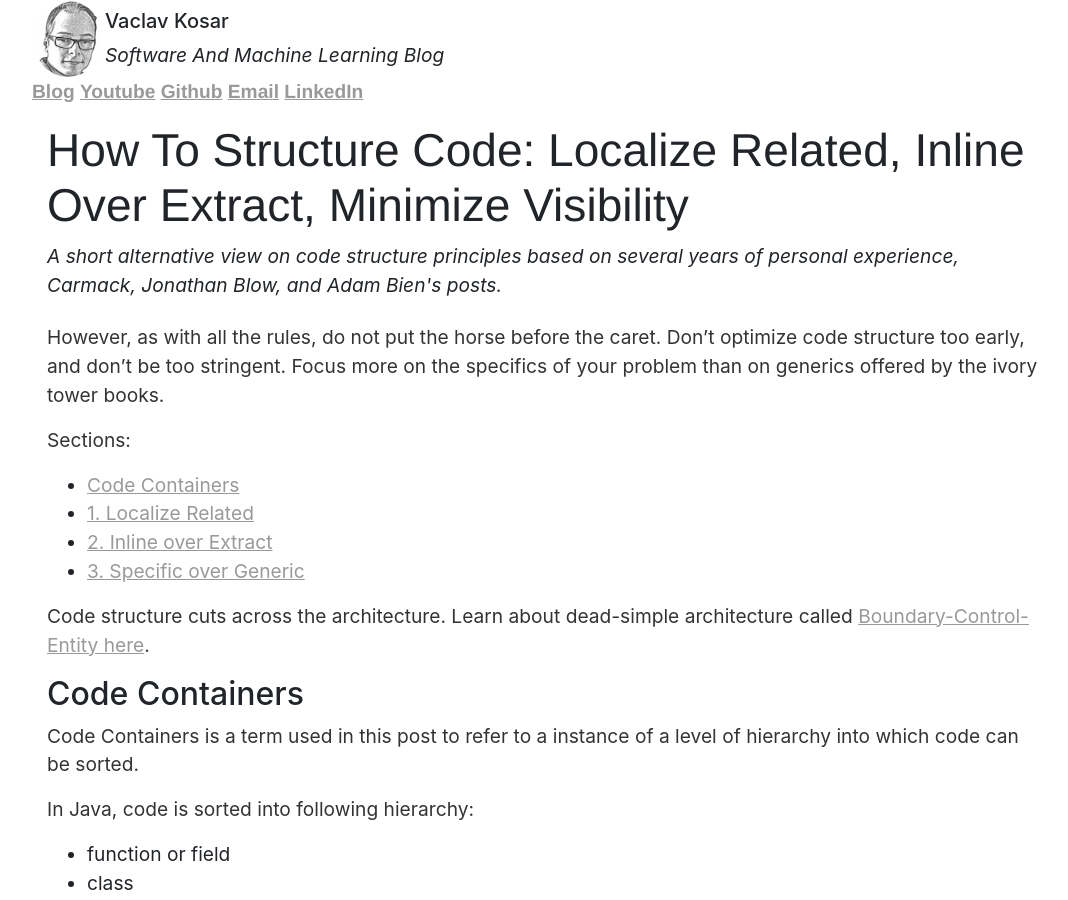
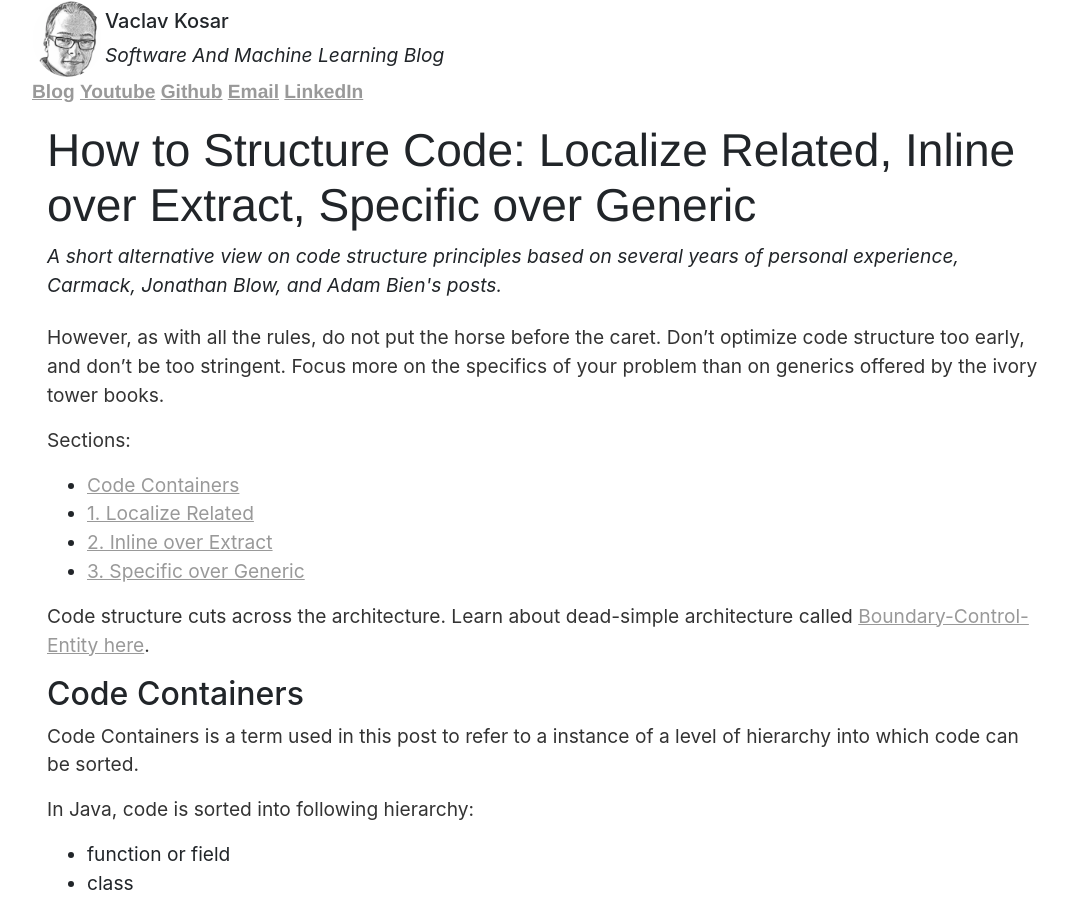
Before and after one commit to vackosar/vackosar.github.io, a Jekyll site: the page built from _posts/2017-06-04-Code-Structure-Principles.md, in a window 1280 px wide and 900 px high. Shown: the whole window, without its empty margins (96-1164 px from the left). Built offline with Jekyll 4.4.1, drawn with Linux system fonts in a browser that asks for light colours; nearby versions of some CDN libraries; library files that are not in the unit come from our copies; comment, search, counter and statistics services are not loaded.

Commit message:
code structure

```diff
--- a/_posts/2017-06-04-Code-Structure-Principles.md
+++ b/_posts/2017-06-04-Code-Structure-Principles.md
@@ -1,6 +1,6 @@
 ---
 layout: post
-title: "How To Structure Code: Localize Related, Inline Over Extract, Minimize Visibility"
+title: "How to Structure Code: Localize Related, Inline over Extract, Specific over Generic"
 date: 2017-06-04
 category: software
 description: A short alternative view on code structure principles based on several years of personal experience, Carmack, Jonathan Blow, and Adam Bien's posts.
```
